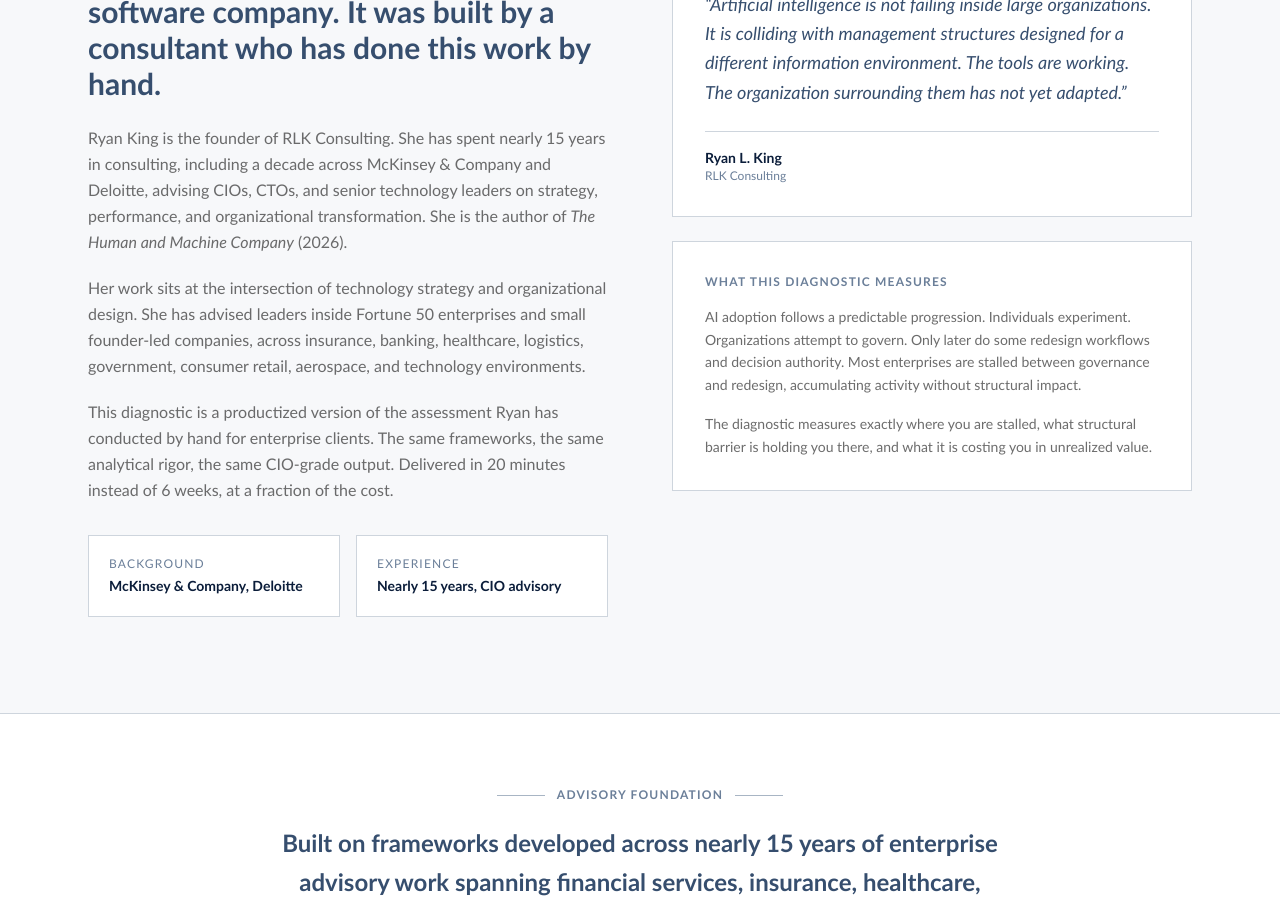
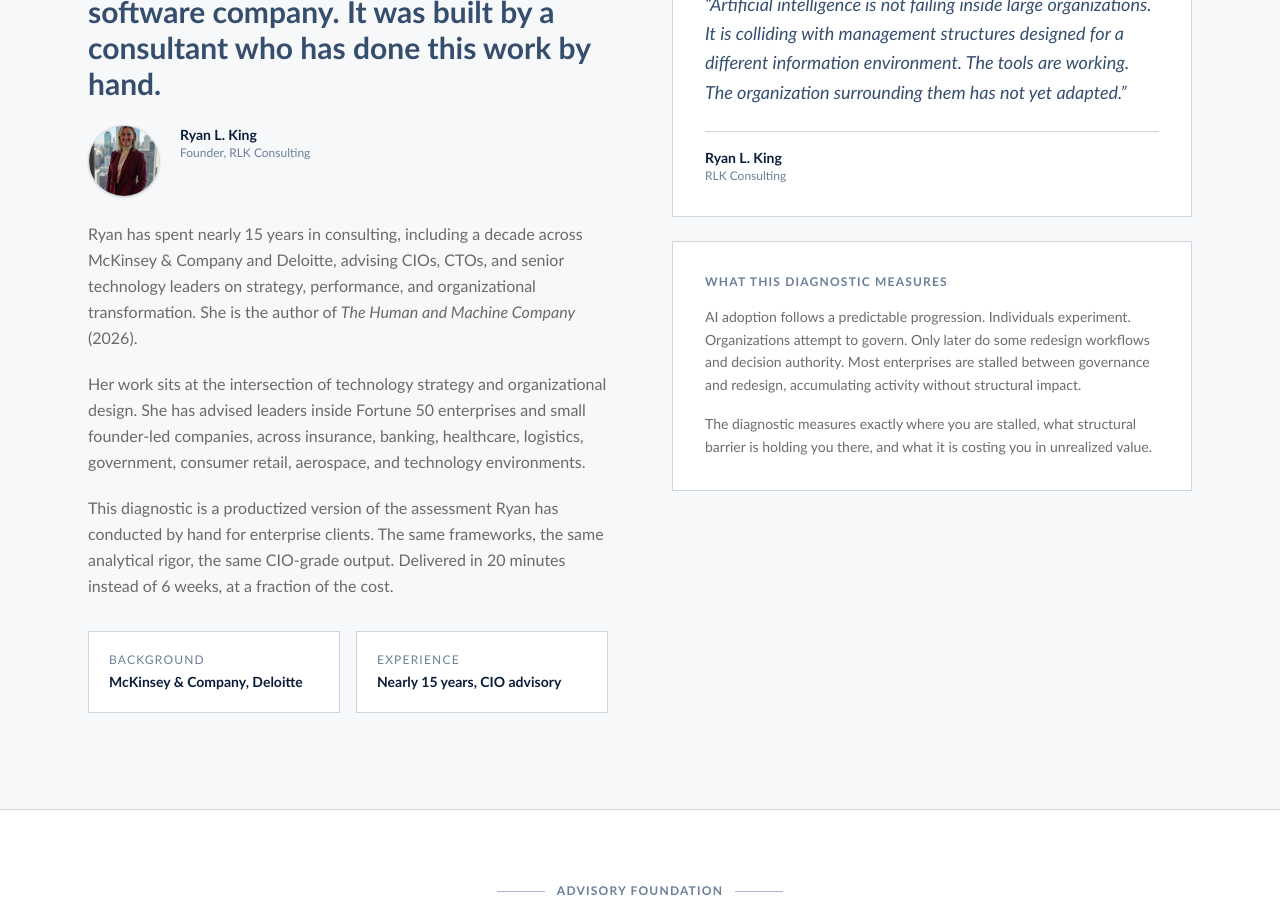
Before and after one commit to RLKConsultingLLC/ai-diagnostic, a Next.js app: page / in a window 1280 px wide. Shown: the part 2980-3890 px from the top of the page. Built offline with nearby package versions, Linux system fonts and the light colour scheme.

Commit message:
Add Ryan King headshot to Who Built This section
- Small circular headshot with name/title, humble placement
- Cleaned up redundant bio text
- Image optimized via next/image

Co-Authored-By: Claude Opus 4.6 <noreply@anthropic.com>

```diff
--- a/src/app/page.tsx
+++ b/src/app/page.tsx
@@ -1,4 +1,5 @@
 import Link from "next/link";
+import Image from "next/image";
 
 export default function Home() {
   return (
@@ -293,13 +294,25 @@ export default function Home() {
                 This diagnostic was not built by a software company.
                 It was built by a consultant who has done this work by hand.
               </h2>
+              <div className="flex items-start gap-5 mb-6">
+                <Image
+                  src="/ryan-king.jpg"
+                  alt="Ryan King, Founder of RLK Consulting"
+                  width={72}
+                  height={72}
+                  className="rounded-full object-cover w-[72px] h-[72px] shrink-0 border border-light shadow-sm"
+                />
+                <div>
+                  <p className="text-sm font-semibold text-navy">Ryan L. King</p>
+                  <p className="text-xs text-tertiary">Founder, RLK Consulting</p>
+                </div>
+              </div>
               <p className="text-foreground/70 leading-relaxed mb-5">
-                Ryan King is the founder of RLK Consulting. She has spent
-                nearly 15 years in consulting, including a decade across
-                McKinsey &amp; Company and Deloitte, advising CIOs, CTOs,
-                and senior technology leaders on strategy, performance, and
-                organizational transformation. She is the author of{" "}
-                <em>The Human and Machine Company</em> (2026).
+                Ryan has spent nearly 15 years in consulting, including a
+                decade across McKinsey &amp; Company and Deloitte, advising
+                CIOs, CTOs, and senior technology leaders on strategy,
+                performance, and organizational transformation. She is the
+                author of <em>The Human and Machine Company</em> (2026).
               </p>
               <p className="text-foreground/70 leading-relaxed mb-5">
                 Her work sits at the intersection of technology strategy
```
Also changed, not shown: public/ryan-king.jpg (added).
